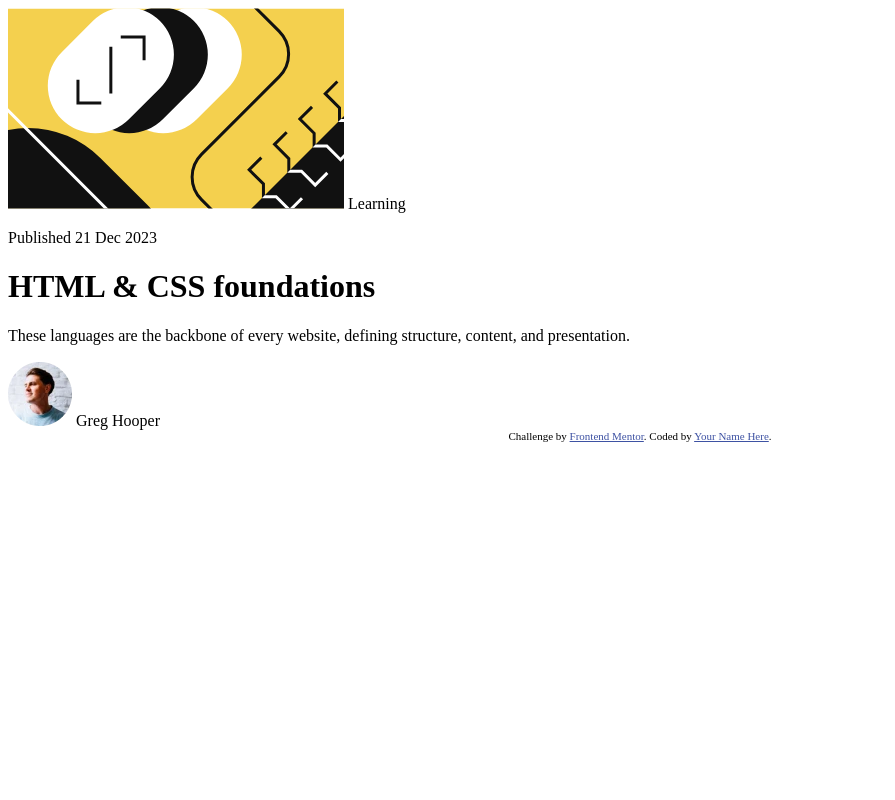
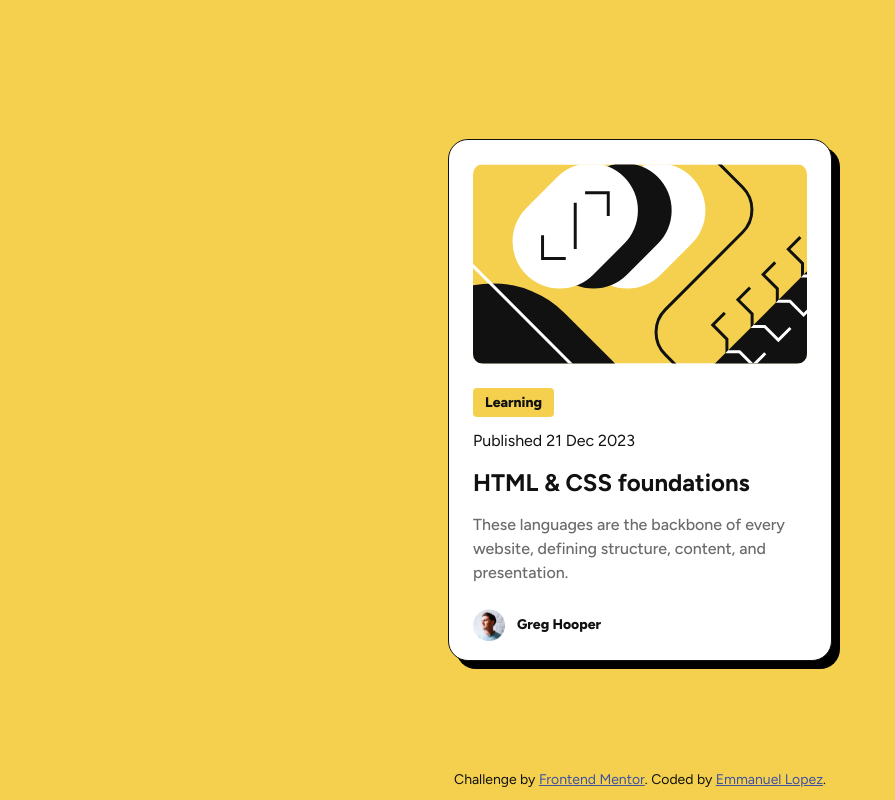
Before and after one commit to EmLopezDev/Blog-Preview-Card, a plain HTML site: page index.html in a window 1280 px wide. Shown: the whole page, without its empty margins (0-895 px from the left). Drawn offline with Linux system fonts and the light colour scheme.

Commit message:
updated styles to match figma design

```diff
--- a/index.html
+++ b/index.html
@@ -12,6 +12,12 @@
             href="./assets/images/favicon-32x32.png"
         />
         <link rel="stylesheet" href="./styles.css" />
+        <link rel="preconnect" href="https://fonts.googleapis.com" />
+        <link rel="preconnect" href="https://fonts.gstatic.com" crossorigin />
+        <link
+            href="https://fonts.googleapis.com/css2?family=Figtree:ital,wght@0,300..900;1,300..900&display=swap"
+            rel="stylesheet"
+        />
 
         <title>Frontend Mentor | Blog preview card</title>
 
@@ -19,27 +25,35 @@
     </head>
     <body>
         <main class="card">
-            <img src="./assets/images/illustration-article.svg" alt="" />
-            <span>Learning</span>
-            <p>Published 21 Dec 2023</p>
+            <img
+                class="illustration"
+                src="./assets/images/illustration-article.svg"
+                alt="illustration"
+            />
+            <span class="subject extraBold">Learning</span>
+            <p class="date">Published 21 Dec 2023</p>
             <h1>HTML & CSS foundations</h1>
-            <p>
+            <p class="description bold">
                 These languages are the backbone of every website, defining
                 structure, content, and presentation.
             </p>
-            <div>
-                <img src="./assets/images/image-avatar.webp" alt="avatar" />
-                <span>Greg Hooper</span>
+            <div class="user">
+                <img
+                    class="avatar"
+                    src="./assets/images/image-avatar.webp"
+                    alt="avatar"
+                />
+                <span class="extraBold">Greg Hooper</span>
             </div>
         </main>
 
-        <footer class="attribution">
+        <footer>
             Challenge by
             <a
                 href="https://www.frontendmentor.io?ref=challenge"
                 target="_blank"
                 >Frontend Mentor</a
-            >. Coded by <a href="#">Your Name Here</a>.
+            >. Coded by <a href="#">Emmanuel Lopez</a>.
         </footer>
     </body>
 </html>
--- a/styles.css
+++ b/styles.css
@@ -1,7 +1,124 @@
-.attribution {
-    font-size: 11px;
+:root {
+    --primary-background-color: #f4d04e;
+    --secondary-background-color: #ffffff;
+    --primary-font-color: #111111;
+    --secondary-font-color: #6b6b6b;
+}
+
+*,
+::before,
+::after {
+    margin: 0;
+    padding: 0;
+    box-sizing: border-box;
+}
+
+html {
+    font-size: 62.5%;
+}
+
+body {
+    height: 100vh;
+    width: 100vw;
+    display: flex;
+    flex-direction: column;
+    align-items: center;
+    justify-content: center;
+    overflow: auto;
+    background-color: var(--primary-background-color);
+    font-family: "Figtree", sans-serif;
+    color: var(--primary-font-color);
+}
+
+.card {
+    width: 384px;
+    height: 522px;
+    background-color: var(--secondary-background-color);
+    display: flex;
+    flex-direction: column;
+    border-radius: 20px;
+    padding: 24px;
+    border: 1px solid var(--primary-font-color);
+    box-shadow: 8px 8px 0 0 rgba(0, 0, 0, 1);
+}
+
+.illustration {
+    border-radius: 10px;
+    width: 100%;
+    margin-bottom: 24px;
+}
+
+.subject {
+    background-color: var(--primary-background-color);
+    padding: 4px 12px;
+    width: fit-content;
+    border-radius: 4px;
+    margin-bottom: 12px;
+}
+
+.date {
+    margin-bottom: 12px;
+}
+
+.description {
+    color: var(--secondary-font-color);
+    margin-bottom: 24px;
+}
+
+.user {
+    display: flex;
+    align-items: center;
+}
+
+.avatar {
+    height: 32px;
+    width: 32px;
+    margin-right: 12px;
+}
+
+footer {
+    position: absolute;
+    bottom: 0;
+    right: 0;
+    left: 0;
+    font-size: 1.4rem;
+    padding-bottom: 12px;
     text-align: center;
 }
-.attribution a {
+
+h1,
+p,
+span {
+    line-height: 150%;
+    letter-spacing: 0;
+}
+
+h1 {
+    font-size: 2.4rem;
+    margin-bottom: 12px;
+}
+
+h1:hover {
+    cursor: pointer;
+    color: var(--primary-background-color);
+}
+
+p {
+    font-size: 1.6rem;
+}
+
+span {
+    font-size: 1.4rem;
+}
+
+.bold {
+    font-weight: 500;
+}
+
+.extraBold {
+    font-weight: 800;
+}
+
+footer a {
     color: hsl(228, 45%, 44%);
 }
```
